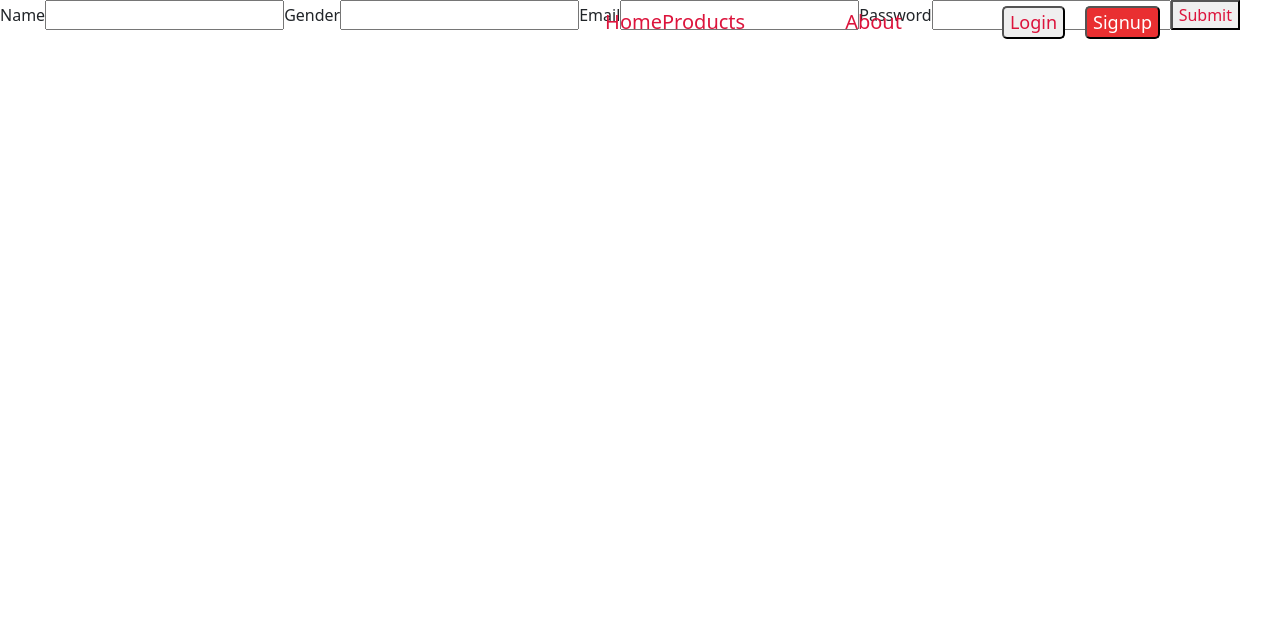
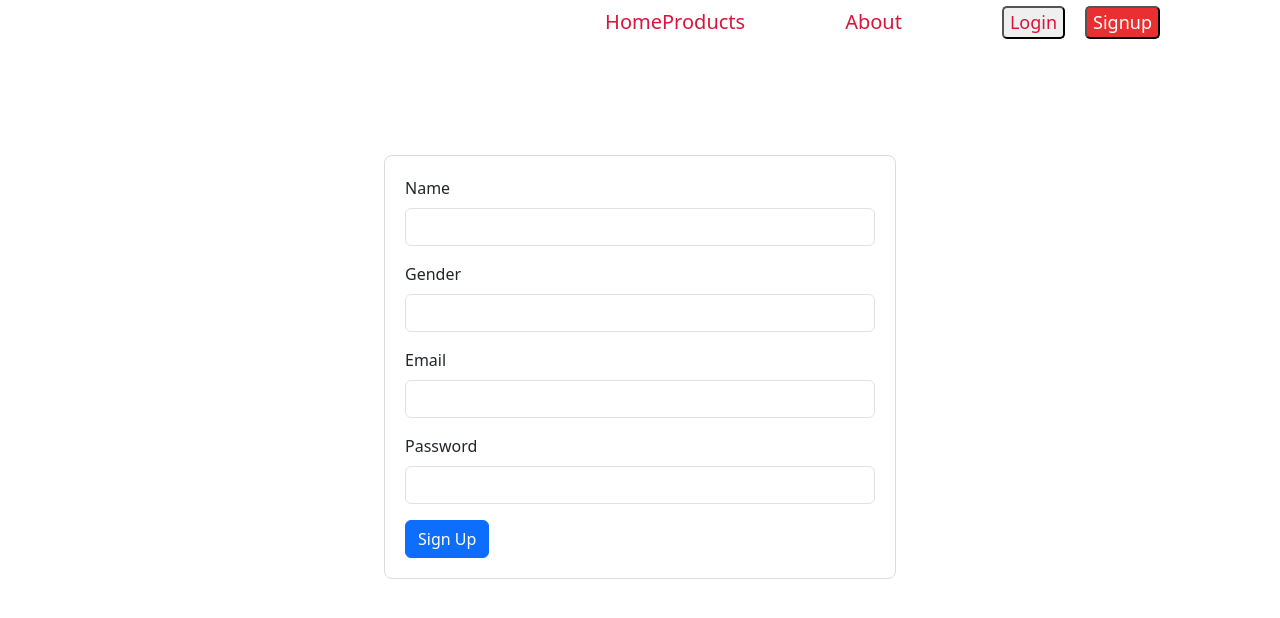
Before and after one commit to Monica-Macharia/vitu, a React (Create React App) app in the folder client/: page /Signup in a window 1280 px wide. Shown: the top 618 px of the page. Built offline with nearby package versions, Linux system fonts and the light colour scheme; the HTML template or start-up script is replaced by a standard one.

Commit message:
useNavigate

```diff
--- a/client/src/App.css
+++ b/client/src/App.css
@@ -323,11 +323,11 @@ background: #A9A9AF;
 mix-blend-mode: color-burn;
 }
 button.explore3{
-
+  position: absolute;
+  z-index: 50;
   background: white(203, 184, 152, 0.35);
   border: 1px solid rgba(0, 0, 0, 0.5);
-  position: absolute;
-  top: 660px;
+  bottom: 30px;
   left: 630px;
   width: 190px;
   height: 50px;
--- a/client/src/Home.js
+++ b/client/src/Home.js
@@ -1,8 +1,25 @@
-import React from 'react';
+import React, {useState} from 'react';
+import { useNavigate } from 'react-router-dom'
 
 
 function Home(){
+    const [buttonColor, setButtonColor] = useState("black");
+    const navigate = useNavigate();
 
+    function handleClick(){
+        setButtonColor('white');
+        navigate('./Products')
+
+    }
+    function handleColor(){
+
+        setButtonColor('white');
+
+
+    }
+    function handleColorOut(){
+        setButtonColor('black');
+    }
     return(
         <div className= "phrase">
 
@@ -23,7 +40,7 @@ function Home(){
             <div className='slant3'>
              </div>
 
-             <button className= "explore3">Discover Now</button>
+             <button className= "explore3" onMouseLeave={handleColorOut} onMouseEnter={handleColor} style={{ color: buttonColor }} onClick={handleClick}>Discover Now</button>
 
             <div className='slant4'></div>
 
--- a/client/src/Signup.js
+++ b/client/src/Signup.js
@@ -36,37 +36,62 @@ function Signup(){
         navigate('./Signin')
     }
     return (
-        <form onSubmit={handleSubmit}>
-           <label htmlFor="name">Name</label>
-           <input
-                type="text"
-                id="name"
-                name="name"
-                onChange={handleChange}
-                required/>
-            <label htmlFor="gender">Gender</label>
-           <input
-                type="text"
-                id="gender"
-                name="gender"
-                onChange={handleChange}
-                required/>
-            <label htmlFor="email">Email</label>
-           <input
-                type="text"
-                id="email"
-                name="email"
-                onChange={handleChange}
-                required/>
-                <label htmlFor="password">Password</label>
-           <input
-                type="text"
-                id="password"
-                name="password"
-                onChange={handleChange}
-                required/>
+        // <form onSubmit={handleSubmit}>
+        //    <label htmlFor="name">Name</label>
+        //    <input
+        //         type="text"
+        //         id="name"
+        //         name="name"
+        //         onChange={handleChange}
+        //         required/>
+        //     <label htmlFor="gender">Gender</label>
+        //    <input
+        //         type="text"
+        //         id="gender"
+        //         name="gender"
+        //         onChange={handleChange}
+        //         required/>
+        //     <label htmlFor="email">Email</label>
+        //    <input
+        //         type="text"
+        //         id="email"
+        //         name="email"
+        //         onChange={handleChange}
+        //         required/>
+        //         <label htmlFor="password">Password</label>
+        //    <input
+        //         type="text"
+        //         id="password"
+        //         name="password"
+        //         onChange={handleChange}
+        //         required/>
 
-                <button className="log" type="submit">Submit</button>
+        //         <button className="log" type="submit">Submit</button>
+        //         </form>
+
+                <form className="form" onSubmit={handleSubmit}>
+                <div class="mb-3">
+                <label for="exampleInputName" class="form-label">Name</label>
+                <input type="text" class="form-control" id="exampleInputName"  onChange={handleChange} aria-describedby="emailHelp"/>
+
+                </div>
+                <div class="mb-3">
+                <label for="exampleInputGender" class="form-label">Gender</label>
+                <input type="text" class="form-control" id="exampleInputGender"  onChange={handleChange} aria-describedby="emailHelp"/>
+
+                </div>
+                <div class="mb-3">
+                <label for="exampleInputEmail1" class="form-label">Email</label>
+                <input type="email" class="form-control" id="exampleInputEmail1"  onChange={handleChange} aria-describedby="emailHelp"/>
+
+                </div>
+                <div class="mb-3">
+                <label for="exampleInputPassword1" class="form-label">Password</label>
+                <input type="password" class="form-control" onChange={handleChange}  id="exampleInputPassword1"/>
+                </div>
+
+                <button type="submit" class="btn btn-primary">{" "}
+                Sign Up{" "}</button>
                 </form>
 
 
```
Lines whose indentation alone changed are shown as unchanged.
